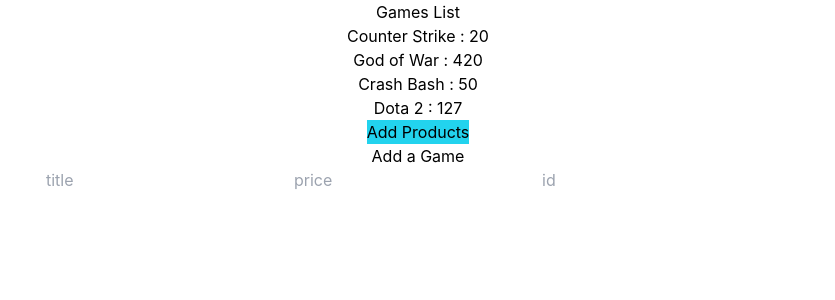
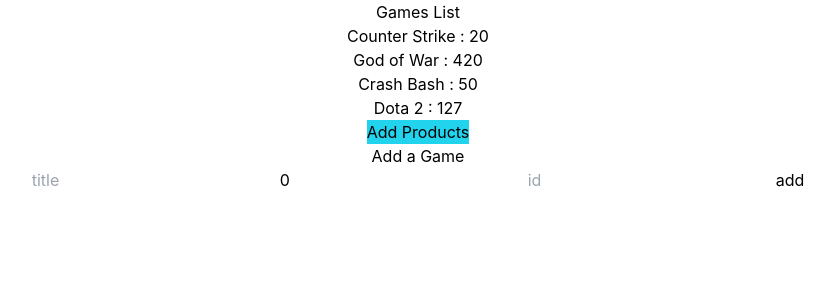
Before and after one commit to AliBayat78/shopping-cart, a React (Create React App) app: page / in a window 1280 px wide. Shown: the top 300 px of the page, without its empty margins (222-1057 px from the left). Built offline with nearby package versions, Linux system fonts and the light colour scheme.

Commit message:
models edited, formik features added

```diff
--- a/src/Products/ProductForm.tsx
+++ b/src/Products/ProductForm.tsx
@@ -1,8 +1,8 @@
 import { Formik, FormikHelpers, FormikProps, Form, Field, FieldProps } from 'formik'
-import { IFormik } from '../models/models'
+import { Product } from '../models/models'
 
 const ProductForm = () => {
-  const initialValues: IFormik = {
+  const initialValues: Product = {
     title: '',
     price: 0,
     id: '',
@@ -11,15 +11,35 @@
   return (
     <div>
       <h2>Add a Game</h2>
-      <Formik
-        initialValues={initialValues}
-        onSubmit={(values, actions) => console.log(values, actions)}
-      >
-        <form>
-          <input name="title" placeholder="title" />
-          <input name="price" placeholder="price" />
-          <input name="id" placeholder="id" />
-        </form>
+      <Formik initialValues={initialValues} onSubmit={(values) => alert(JSON.stringify(values))}>
+        {({ handleSubmit, values, handleChange }) => {
+          return (
+            <form onSubmit={handleSubmit}>
+              <input
+                value={values.title}
+                onChange={handleChange}
+                type="text"
+                name="title"
+                placeholder="title"
+              />
+              <input
+                value={values.price}
+                onChange={handleChange}
+                type="number"
+                name="price"
+                placeholder="price"
+              />
+              <input
+                value={values.id}
+                onChange={handleChange}
+                type="text"
+                name="id"
+                placeholder="id"
+              />
+              <button type="submit">add</button>
+            </form>
+          )
+        }}
       </Formik>
     </div>
   )
--- a/src/models/models.tsx
+++ b/src/models/models.tsx
@@ -1,4 +1,4 @@
-export interface IFormik {
+export interface Product {
   title: string
   price: number
   id: string
```
Also changed, not shown: src/Products/ProductsList.tsx (+1 -6 lines).
